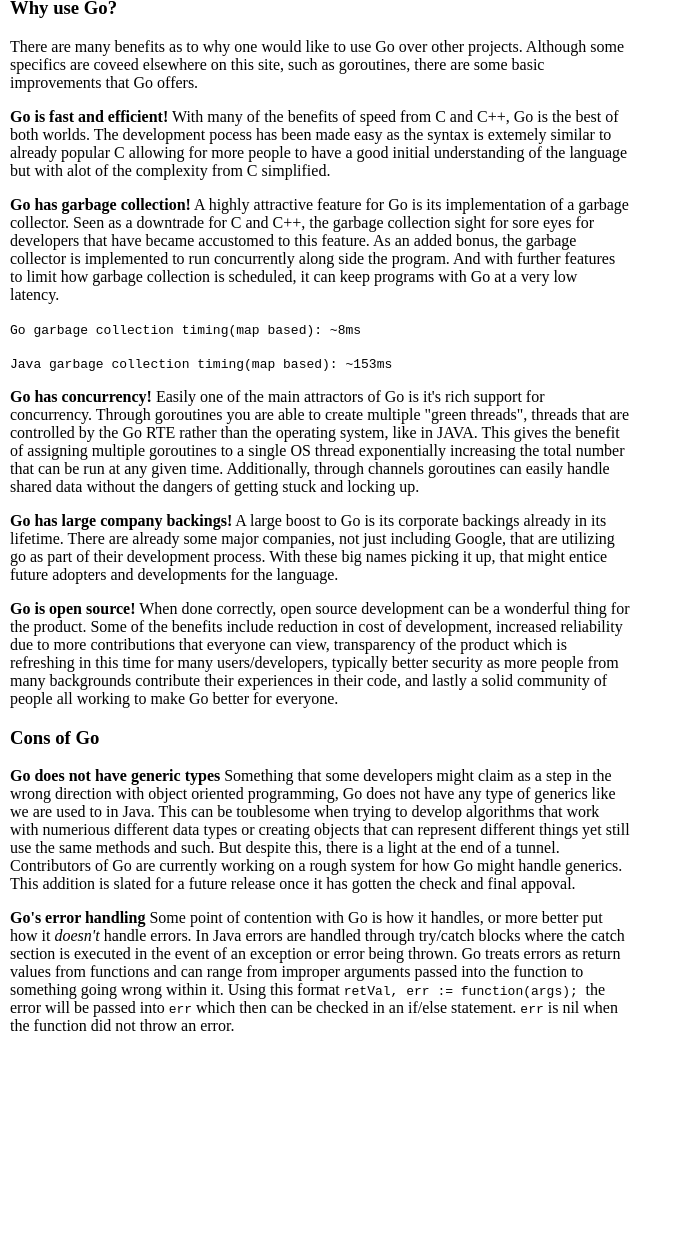
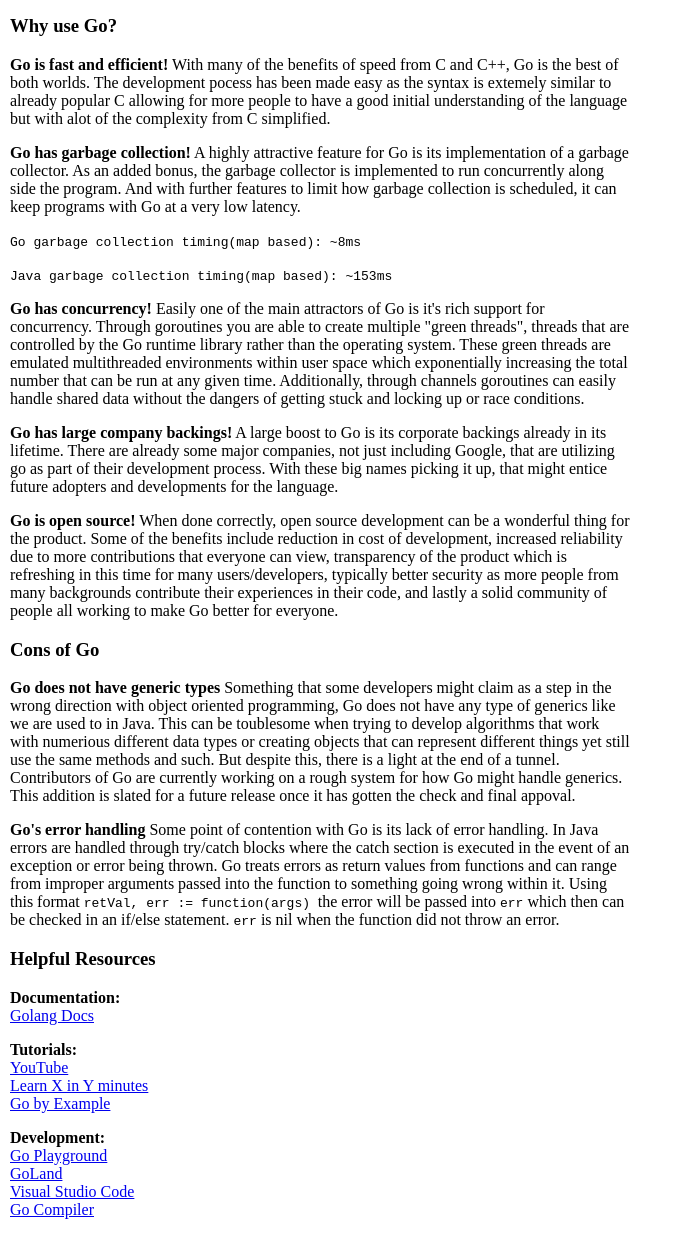
Before and after one commit to SpencerFleming/GoWebServer, a plain HTML site: page assets/aboutgo/index.html in a window 1280 px wide. Shown: the part 638-1883 px from the top of the page, without its empty margins (0-683 px from the left). Before the commit the page ends 1699 px from the top, so only its background shows below. Drawn offline with Linux system fonts and the light colour scheme.

Commit message:
Updated aboutgo

```diff
--- a/assets/aboutgo/index.html
+++ b/assets/aboutgo/index.html
@@ -33,7 +33,7 @@
                 Golang, or Go as it is more commonly referred to, was created by Robert Griesemer,
                 Rob Pike, and Ken Thompson in 2007 while they worked at Google. Their goal with the
                 language was to solve issues within Google with other languages at the time such
-                as "slowness and clumsiness" of software development. By doing so they kept the
+                as "slowness and clumsiness" of software development. During the process they kept the
                 idea that Go would be a programming language written by programmers for
                 programmers. In essence, the language was what they claim to be the best elements
                 of C, Pascal, and Oberon. As a result of their efforts, their concepts and design
@@ -58,11 +58,6 @@
             </p>
             <h3>Why use Go?</h3>
             <p>
-                There are many benefits as to why one would like to use Go over other projects.
-                Although some specifics are coveed elsewhere on this site, such as goroutines,
-                there are some basic improvements that Go offers.
-            </p>
-            <p>
                 <b>Go is fast and efficient!</b>
                 With many of the benefits of speed from C and C++, Go is the best of both worlds.
                 The development pocess has been made easy as the syntax is extemely similar to
@@ -72,8 +67,7 @@
             <p>
                 <b>Go has garbage collection!</b>
                 A highly attractive feature for Go is its implementation of a garbage collector.
-                Seen as a downtrade for C and C++, the garbage collection sight for sore eyes for
-                developers that have became accustomed to this feature. As an added bonus, the
+                As an added bonus, the
                 garbage collector is implemented to run concurrently along side the program. And
                 with further features to limit how garbage collection is scheduled, it can keep
                 programs with Go at a very low latency.
@@ -84,11 +78,11 @@
                 <b>Go has concurrency!</b>
                 Easily one of the main attractors of Go is it's rich support for concurrency.
                 Through goroutines you are able to create multiple "green threads", threads that
-                are controlled by the Go RTE rather than the operating system, like in JAVA. This
-                gives the benefit of assigning multiple goroutines to a single OS thread
+                are controlled by the Go runtime library rather than the operating system.
+                These green threads are emulated multithreaded environments within user space which
                 exponentially increasing the total number that can be run at any given time.
                 Additionally, through channels goroutines can easily handle shared data without
-                the dangers of getting stuck and locking up.
+                the dangers of getting stuck and locking up or race conditions.
             </p>
             <p>
                 <b>Go has large company backings!</b>
@@ -122,15 +116,36 @@
             </p>
             <p>
                 <b>Go's error handling</b>
-                Some point of contention with Go is how it handles, or more better put how it <i>doesn't</i>
-                handle errors. In Java errors are handled through try/catch blocks where the catch
+                Some point of contention with Go is its lack of error handling.
+                In Java errors are handled through try/catch blocks where the catch
                 section is executed in the event of an exception or error being thrown. Go treats
                 errors as return values from functions and can range from improper arguments passed
                 into the function to something going wrong within it. Using this format <code>retVal, err
-                := function(args); </code> the error will be passed into <code>err</code> which then
+                := function(args) </code> the error will be passed into <code>err</code> which then
                 can be checked in an if/else statement. <code>err</code> is nil when the function
                 did not throw an error.
             </p>
+            <h3>Helpful Resources</h3>
+            <p>
+                <b>Documentation:</b><br>
+                <a href='https://golang.org/doc/'>Golang Docs</a>
+            </p>
+            <p>
+                <b>Tutorials:</b><br>
+                <a href='https://www.youtube.com/watch?v=YS4e4q9oBaU'>YouTube</a><br>
+                <a href='https://learnxinyminutes.com/docs/go/'>Learn X in Y minutes</a><br>
+                <a href='https://gobyexample.com/'>Go by Example</a>
+            </p>
+            <p>
+                <b>Development:</b><br>
+                <a href='https://play.golang.org/p/MAohLsrz7JQ'>Go Playground</a><br>
+                <a href='https://www.jetbrains.com/go/'>GoLand</a><br>
+                <a href='https://marketplace.visualstudio.com/items?itemName=ms-vscode.Go'>Visual Studio Code</a><br>
+                <a href='https://golang.org/dl/'>Go Compiler</a>
+            </p>
+
+
+
         </div>
             <div class='column'>
 
```
Also changed, not shown: assets/aboutgo/arrays-and-slices.html (+3 -3 lines), assets/aboutgo/basic-syntax.html (+1 -1 lines), assets/aboutgo/companies-that-use-go.html (+1 -1 lines), assets/aboutgo/goCompilers.html (+1 -3 lines), assets/aboutgo/maps.html (+1 -1 lines), assets/aboutgo/pointers-and-structs.html (+1 -1 lines), assets/aboutgo/template.html (+0 -1 lines).
